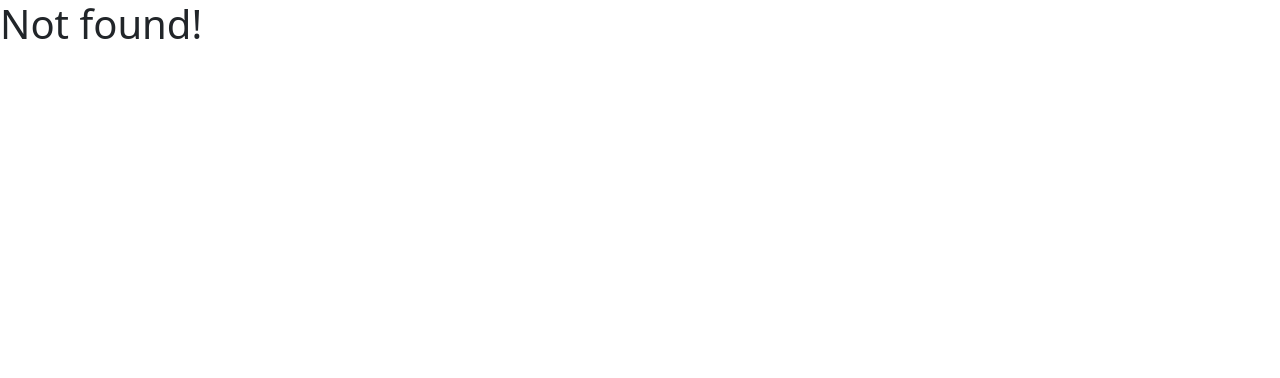
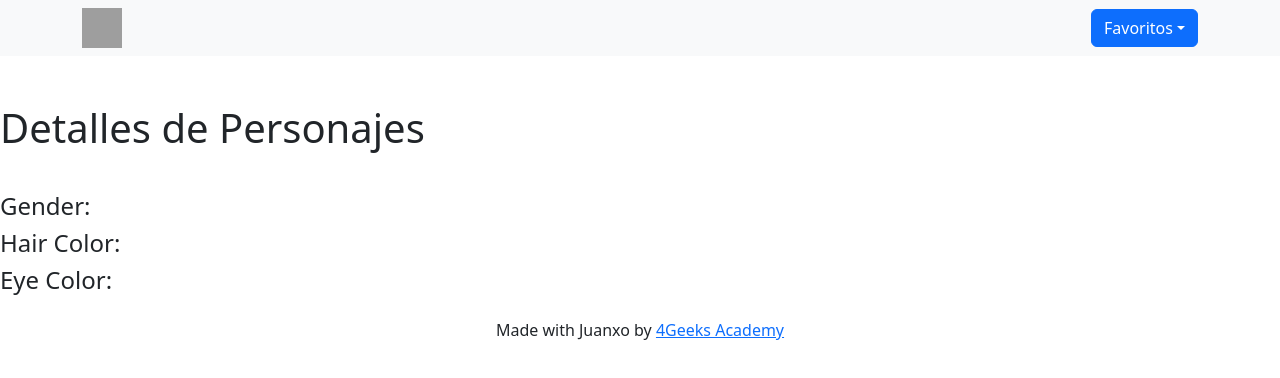
Before and after one commit to 4GeeksAcademy/juan-castro-starwars, a React (Vite) app: page /PeopleDetails in a window 1280 px wide. Before the commit this address had no page. Shown: the top 378 px of the page. Built offline with nearby package versions, Linux system fonts and the light colour scheme; grey boxes are pictures that could not be loaded.

Commit message:
arreglo del navbar con use efect de detalles personajes

```diff
--- a/src/components/Footer.jsx
+++ b/src/components/Footer.jsx
@@ -1,10 +1,7 @@
 export const Footer = () => (
 	<footer className="footer mt-auto py-3 text-center">
 		<p>
-			Check the <a target="_blank" href="https://4geeks.com/docs/start/start-react-advanced">template documentation</a> <i className="fa-solid fa-file"></i> for help.
-		</p>
-		<p>
-			Made with <i className="fa fa-heart text-danger" /> by{" "}
+			Made with Juanxo by{" "}
 			<a href="http://www.4geeksacademy.com">4Geeks Academy</a>
 		</p>
 	</footer>
--- a/src/components/Navbar.jsx
+++ b/src/components/Navbar.jsx
@@ -1,19 +1,29 @@
 import { Link } from "react-router-dom";
 import starwarslogo from "../assets/img/icons8-la-guerra-de-las-galaxias-50.png"
+import React, { useEffect } from "react";
+import useGlobalReducer from "../hooks/useGlobalReducer";
+import { useNavigate } from "react-router-dom";
 
 export const Navbar = () => {
 
 	return (
-		<nav className="navbar navbar-light bg-light">
+		<nav className="navbar navbar-light bg-light mb-5">
 			<div className="container">
 				<Link to="/">
 
 					<img src={starwarslogo} alt="Star Wars Logo" width="40" height="40" />
 				</Link>
-				<div className="ml-auto">
-					<Link to="/demo">
-						<button className="btn btn-primary">Check the Context in action</button>
-					</Link>
+				<div class="btn-group">
+					<button type="button" class="btn btn-primary dropdown-toggle" data-bs-toggle="dropdown" aria-expanded="false">
+						Favoritos
+						<ul class="dropdown-menu dropdown-menu-end">
+						<li><a class="dropdown-item" href="#">Action</a></li>
+						<li><a class="dropdown-item" href="#">Another action</a></li>
+						<li><a class="dropdown-item" href="#">Something else here</a></li>
+
+						<li><a class="dropdown-item" href="#">Separated link</a></li>
+					</ul>
+					</button>
 				</div>
 			</div>
 		</nav>
--- a/src/index.css
+++ b/src/index.css
@@ -0,0 +1,10 @@
+.card {
+    margin: 10px;
+    width: 18rem;
+}
+
+.cards-container {
+    display: flex;
+    flex-wrap: wrap;
+    gap: 10px;
+}
--- /dev/null
+++ b/src/pages/PeopleDetails.jsx
@@ -0,0 +1,23 @@
+import React, { useEffect } from "react";
+import useGlobalReducer from "../hooks/useGlobalReducer";
+
+const PeopleDetails = () => {
+    const { store, dispatch } = useGlobalReducer();
+
+    return (
+        <div>
+            <h1>Detalles de Personajes</h1> <br />
+            <h4>{store.currentPeopleDetails.name}</h4>
+            <h4>Gender:  {store.currentPeopleDetails.gender}</h4>
+            <h4>Hair Color:  {store.currentPeopleDetails.hair_color}</h4>
+            <h4>Eye Color:  {store.currentPeopleDetails.eye_color}</h4>
+        </div>
+    );
+    useEffect(() => {
+        return () => {
+            dispatch({ type: clean_people_details })
+        }
+    }, []);
+}
+
+export default PeopleDetails;
--- a/src/pages/Starwars.jsx
+++ b/src/pages/Starwars.jsx
@@ -1,8 +1,27 @@
 import React, { useEffect } from "react";
 import useGlobalReducer from "../hooks/useGlobalReducer";
+import { useNavigate } from "react-router-dom";
 
 const Starwars = () => {
     const { store, dispatch } = useGlobalReducer();
+    const navigate = useNavigate();
+
+    const handlerGoToDetails = async (url) => {
+        try {
+            const response = await fetch(url);
+            if (!response.ok) {
+                throw new Error(`HTTP error! status: ${response.status}`);
+            }
+            const data = await response.json();
+            data.result.properties
+            console.log(data);
+            dispatch({ type: "set_people_details", payload: data.result.properties });
+            navigate(`/PeopleDetails`);
+
+        } catch (error) {
+            console.error("Error data:", error);
+        }
+    };
 
     useEffect(() => {
         const getPeople = async () => {
@@ -29,26 +48,27 @@ const Starwars = () => {
     return (
         <div>
             <h1>Personajes</h1>
+            <div className="cards-container">
                 {
                     store.people.length > 0 &&
                     store.people.map((ele) => {
                         return (
-                        <div key={ele.uid}>
-                            <h3>{ele.name}</h3>
+                            <div className="card" style={{ width: "18rem" }} key={ele.uid}>
+                                <img src="https://placehold.org/400x200/000000/ffffff" className="card-img-top" alt="..." />
+                                <div className="card-body">
+                                    <h5 className="card-title">{ele.name}</h5>
+                                    <a href="#" className="btn btn-primary" onClick={() => handlerGoToDetails(ele.url)} >Learn More</a>
+
                                 </div>
-                        // <div key={ele.uid} class="card" style="width: 18rem;">
-                        //     <img src="..." class="card-img-top" alt="...">
-                        //         <div class="card-body">
-                        //             <h5 class="card-title">{ele.name}</h5>
-                        //             <p class="card-text">Some quick example text to build on the card title and make up the bulk of the card’s content.</p>
-                        //             <a href="#" class="btn btn-primary">Go somewhere</a>
-                        //         </div>
-                        // </div>
+                            </div>
+
+
                         );
                     }
                     )
+
                 }
-
+            </div>
         </div>
     );
 }
--- a/src/routes.jsx
+++ b/src/routes.jsx
@@ -10,6 +10,7 @@ import { Home } from "./pages/Home";
 import { Single } from "./pages/Single";
 import { Demo } from "./pages/Demo";
 import Starwars from "./pages/Starwars";
+import PeopleDetails from "./pages/PeopleDetails";
 
 export const router = createBrowserRouter(
     createRoutesFromElements(
@@ -24,6 +25,7 @@ export const router = createBrowserRouter(
 
         {/* Nested Routes: Defines sub-routes within the BaseHome component. */}
         <Route path= "/" element={<Starwars />} />
+        <Route path= "/PeopleDetails" element={<PeopleDetails/>} />
         <Route path= "/home" element={<Home />} />
         <Route path= "/single/:theId" element={ <Single />} />  {/* Dynamic route for single items */}
         <Route path= "/demo" element={<Demo />} />
--- a/src/store.js
+++ b/src/store.js
@@ -3,6 +3,7 @@ export const initialStore=()=>{
     message: null,
     name: "",
     people: [],
+    currentPeopleDetails: {},
     todos: [
       {
         id: 1,
@@ -34,6 +35,15 @@ export default function storeReducer(store, action = {}) {
         ...store, people: lista
       }
 
+    case 'set_people_details':
+      let detalles= action.payload
+      return {
+        ...store, currentPeopleDetails: detalles
+      }
+    case 'clean_people_details':
+      return {
+        ...store, currentPeopleDetails: {}
+      }
     default:
       throw Error('Unknown action.');
   }
```
Lines whose indentation alone changed are shown as unchanged.
